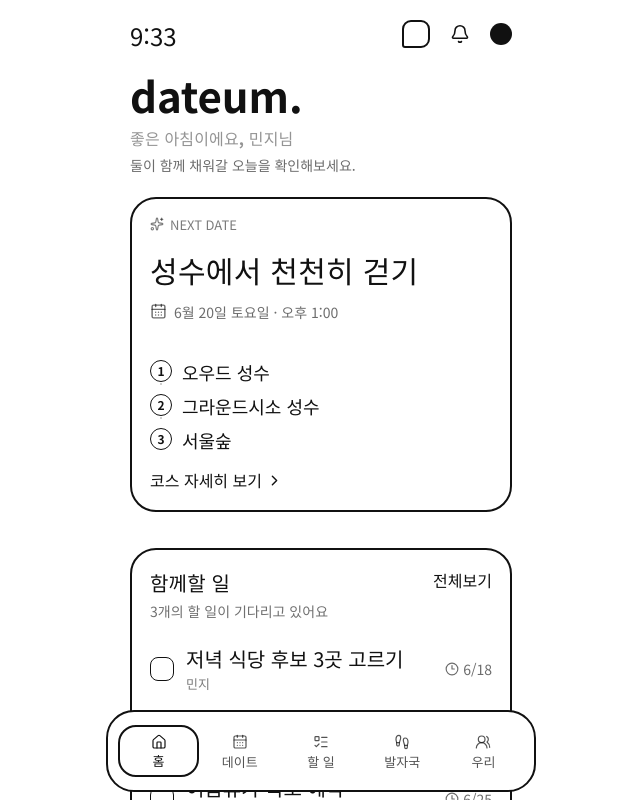
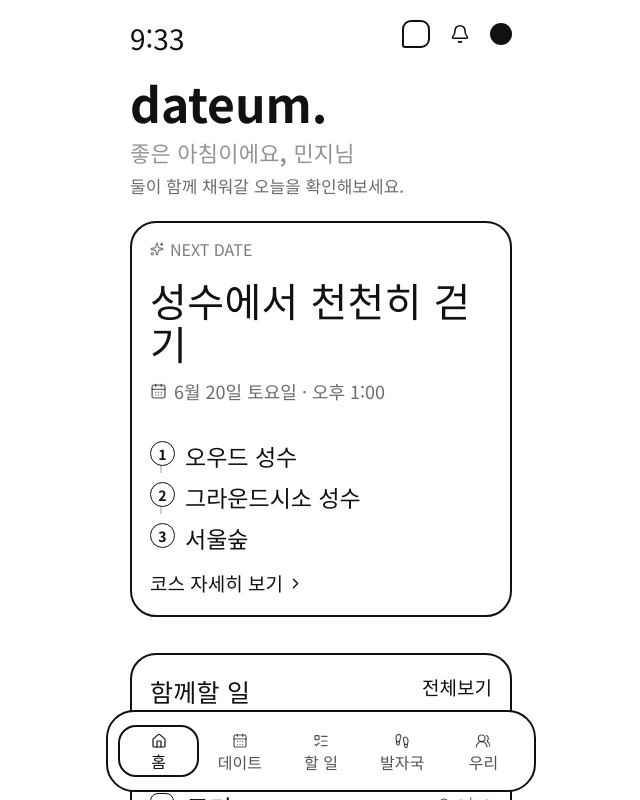
Before and after one commit to yejinrla/dateum, a React (Vite) app: page / in a window 1280 px wide. Shown: the top 800 px of the page, without its empty margins (319-959 px from the left). Built offline with nearby package versions, Linux system fonts and the light colour scheme; a web font is replaced by a local one.

Commit message:
Increase Uiyeon typography scale

```diff
--- a/src/styles.css
+++ b/src/styles.css
@@ -2548,3 +2548,170 @@ body {
 *::after {
   font-family: "OwnglyphUiyeon", "Noto Sans KR", sans-serif !important;
 }
+
+body {
+  font-size: 19px;
+}
+
+.mobile-header::before {
+  font-size: 28px;
+}
+
+.brand strong::after {
+  font-size: 48px;
+}
+
+.page-header h1 {
+  font-size: 22px;
+  line-height: 1.18;
+}
+
+.page-header p {
+  max-width: 310px;
+  font-size: 17px;
+  line-height: 1.45;
+}
+
+.soft-label,
+.conquest-card > span,
+.selected-label,
+.national-footprints-heading span,
+.detail-card-label,
+.detail-section-title span {
+  font-size: 16px;
+}
+
+.hero-copy h2 {
+  font-size: 40px;
+  line-height: 1.08;
+}
+
+.hero-date,
+.course-detail-heading > p,
+.date-meta,
+.memory-copy time,
+.todo-row time,
+.course-info-card dt,
+.course-info-card dd,
+.schedule-time,
+.schedule-place-top span,
+.schedule-place-top > small,
+.place-address,
+.place-note,
+.course-empty-copy,
+.district-title small,
+.district-history small,
+.national-footprints-heading p {
+  font-size: 18px;
+  line-height: 1.35;
+}
+
+.route-stop span,
+.schedule-marker span {
+  width: 25px;
+  height: 25px;
+  font-size: 14px;
+}
+
+.route-stop p {
+  font-size: 23px;
+}
+
+.text-button,
+.section-title button,
+.inline-link,
+.date-detail-button,
+.back-button,
+.district-empty button,
+.filter-tabs button,
+.segmented-control button,
+.detail-title-actions > button {
+  font-size: 19px;
+}
+
+.section-title h3,
+.course-info-card h3,
+.course-todo-card h3,
+.setting-card strong {
+  font-size: 25px;
+}
+
+.section-title p,
+.todo-content > span,
+.footprint-copy p,
+.memory-copy p,
+.summary-copy p,
+.district-empty p,
+.setting-card small,
+.modal-header p,
+.modal-body label,
+.duration-spinner legend {
+  font-size: 17px;
+  line-height: 1.45;
+}
+
+.todo-content strong {
+  font-size: 25px;
+  line-height: 1.18;
+}
+
+.assignee,
+.assignee.pink,
+.status,
+.detail-title-actions > strong,
+.course-detail-status,
+.place-chips span {
+  font-size: 16px;
+}
+
+.add-row-button,
+.course-empty-route button,
+.primary-button,
+.secondary-button,
+.province-grid button,
+.new-memory-card,
+.setting-card {
+  font-size: 21px;
+}
+
+.memory-copy h4 {
+  font-size: 29px;
+  line-height: 1.08;
+}
+
+.date-list-copy h3 {
+  font-size: 34px;
+  line-height: 1.05;
+}
+
+.date-list-copy > p,
+.modal-body input,
+.modal-body select,
+.modal-body textarea,
+.duration-spinner input,
+.toast {
+  font-size: 19px;
+}
+
+.course-detail-heading h1 {
+  font-size: 42px;
+  line-height: 1.04;
+}
+
+.schedule-place-top h3,
+.course-note-card strong,
+.selected-district h4,
+.top-districts h4,
+.national-footprints-heading h2,
+.couple-hero h2 {
+  font-size: 27px;
+}
+
+.conquest-card strong,
+.national-footprints-heading strong {
+  font-size: 38px;
+}
+
+.mobile-nav button {
+  font-size: 16px;
+}
```
